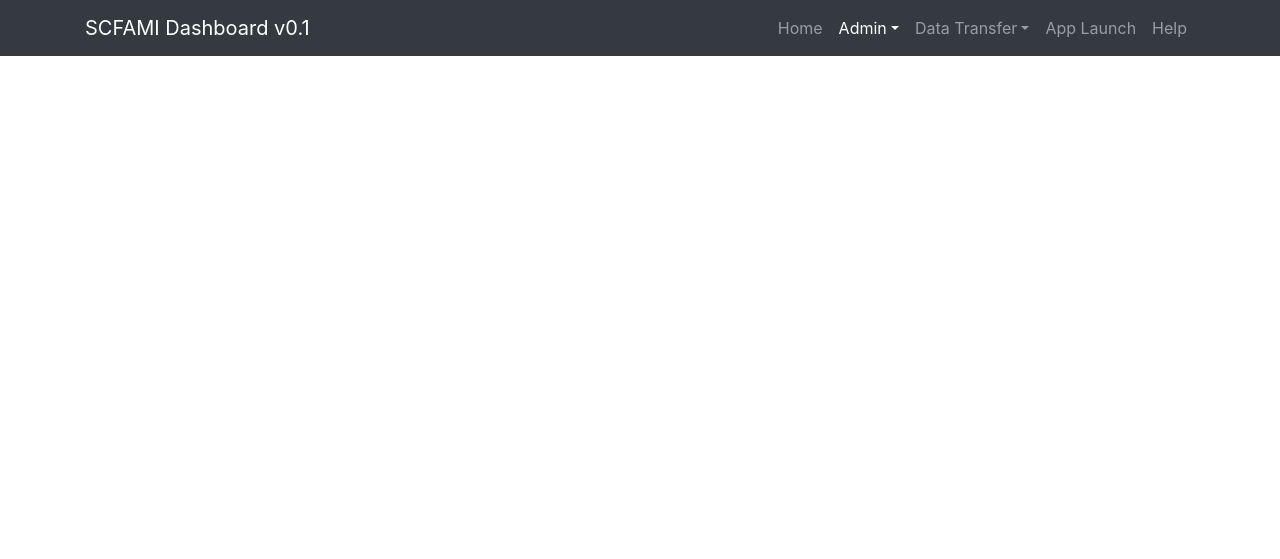
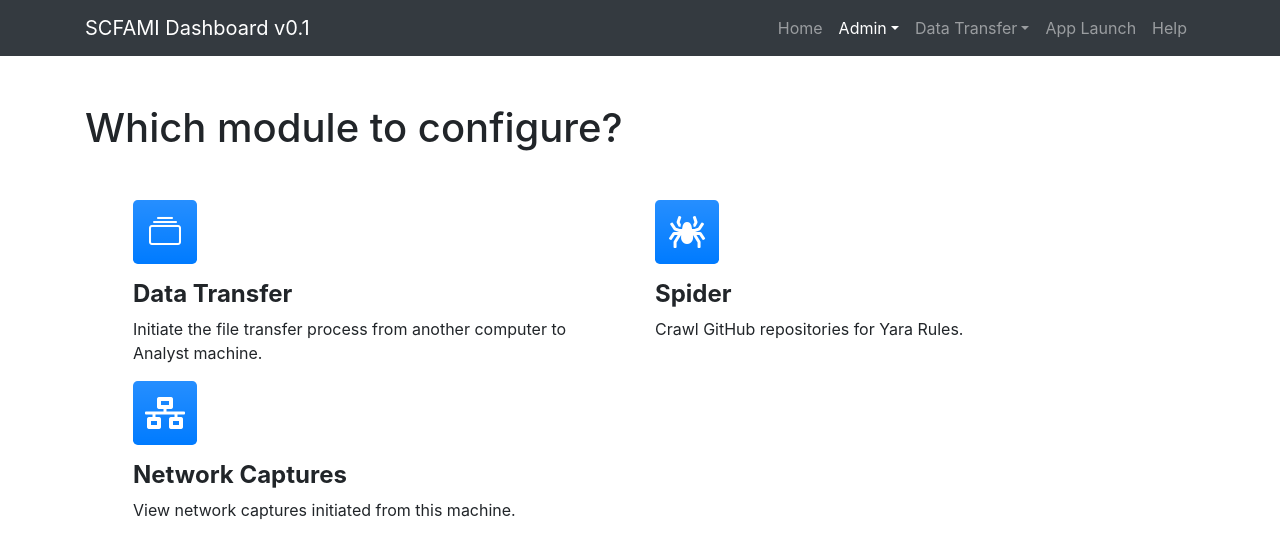
Before and after one commit to leejm17/ICT3211_BlueTeamPlatform, a Flask app: page /admin in a window 1280 px wide. Shown: the top 559 px of the page. Run offline with Flask 2, Linux system fonts and the light colour scheme; some libraries are stand-ins or nearby versions.

Commit message:
Added Admin Config page, Reordered config list

```diff
--- a/application/templates/admin/admin_config.html
+++ b/application/templates/admin/admin_config.html
@@ -7,6 +7,29 @@
 {% block body %}
 
 <!--Page content-->
+<div class="container mt-5">
+	<h1>Which module to configure?</h1>
 
+	<!-- Features section-->
+	<div class="container px-5 my-5">
+		<div class="row gx-5">
+			<div class="col-lg-6">
+				<a href="/admin/data_transfer"><div class="feature bg-primary bg-gradient text-white rounded-3 mb-3"><i class="bi bi-collection"></i></div></a>
+				<h2 class="h4 fw-bolder">Data Transfer</h2>
+				<p>Initiate the file transfer process from another computer to Analyst machine.</p>
+			</div>
+			<div class="col-lg-6">
+				<a href="/admin/spyder"><div class="feature bg-primary bg-gradient text-white rounded-3 mb-3"><i class="fas fa-spider"></i></div></a>
+				<h2 class="h4 fw-bolder">Spider</h2>
+				<p>Crawl GitHub repositories for Yara Rules.</p>
+			</div>
+			<div class="col-lg-6">
+				<a href="/admin/honeypot"><div class="feature bg-primary bg-gradient text-white rounded-3 mb-3"><i class="fas fa-network-wired"></i></div></a>
+				<h2 class="h4 fw-bolder">Network Captures</h2>
+				<p>View network captures initiated from this machine.</p>
+			</div>
+		</div>
+	</div>
+</div>
 
 {% endblock %}
--- a/application/templates/admin/config_success.html
+++ b/application/templates/admin/config_success.html
@@ -1,5 +1,5 @@
 <head>
-	<title>Success</title>
+	<title>Configuration Success</title>
 </head>
 
 {% extends "base.html" %}
--- a/application/templates/base.html
+++ b/application/templates/base.html
@@ -32,6 +32,7 @@
 
 	<!-- Font Awesome -->
 	<link href="https://stackpath.bootstrapcdn.com/font-awesome/4.7.0/css/font-awesome.min.css" rel="stylesheet" integrity="sha384-wvfXpqpZZVQGK6TAh5PVlGOfQNHSoD2xbE+QkPxCAFlNEevoEH3Sl0sibVcOQVnN" crossorigin="anonymous">
+	<link rel="stylesheet" href="https://use.fontawesome.com/releases/v5.8.1/css/all.css">
 
 	<!-- Moment.js -->
 	<script type="text/javascript" src="/static/js/moment.min.js"></script>
@@ -77,24 +78,24 @@ table, th, td { border: 1px solid black; border-collapse: collapse;}
 	                    <li><hr class="dropdown-divider" /></li>
 
                         <li><a
-							{% if request.endpoint=="honeypot" %}class="dropdown-item active" aria-current="page"
-							{% else %}class="dropdown-item"{% endif %} href="/admin/honeypot">
-							Honeypot</a></li>
-
-                        <li><a
-							{% if request.endpoint=="spyder" %}class="dropdown-item active" aria-current="page"
-							{% else %}class="dropdown-item"{% endif %} href="/admin/spyder">
-							Spyder</a></li>
-
-                        <li><a
 							{% if request.endpoint=="admin.data_transfer" %}class="dropdown-item active" aria-current="page"
 							{% else %}class="dropdown-item"{% endif %} href="/admin/data_transfer">
 							Data Transfer</a></li>
 
 						<li><a
+							{% if request.endpoint=="spyder" %}class="dropdown-item active" aria-current="page"
+							{% else %}class="dropdown-item"{% endif %} href="/admin/spyder">
+							Spyder</a></li>
+
+						<li><a
+							{% if request.endpoint=="honeypot" %}class="dropdown-item active" aria-current="page"
+							{% else %}class="dropdown-item"{% endif %} href="/admin/honeypot">
+							Network Captures</a></li>
+
+						<!--<li><a
 							{% if request.endpoint=="machine_learning" %}class="dropdown-item active" aria-current="page"
 							{% else %}class="dropdown-item"{% endif %} href="/admin/machine_learning">
-							Machine Learning</a></li>
+							Machine Learning</a></li>-->
                     </ul>
                 </li>
 
--- a/application/templates/home.html
+++ b/application/templates/home.html
@@ -14,7 +14,7 @@
     <div class="container px-5 my-5">
         <div class="row gx-5">
             <div class="col-lg-6"><!-- mb-5 mb-lg-0">-->
-                <a href="/admin"><div class="feature bg-primary bg-gradient text-white rounded-3 mb-3"><i class="bi bi-nut-fill"></i></div></a>
+                <a href="/admin"><div class="feature bg-primary bg-gradient text-white rounded-3 mb-3"><i class="bi bi-tools"></i></div></a>
                 <h2 class="h4 fw-bolder">Admin Config</h2>
                 <p>Configure the settings for various modules running the SCFAMI subsystem.</p>
             </div>
```
Also changed, not shown: application/templates/data_transfer.html (deleted, +0 -40 lines), application/templates/data_transfer/data_transfer.html (indentation only).
